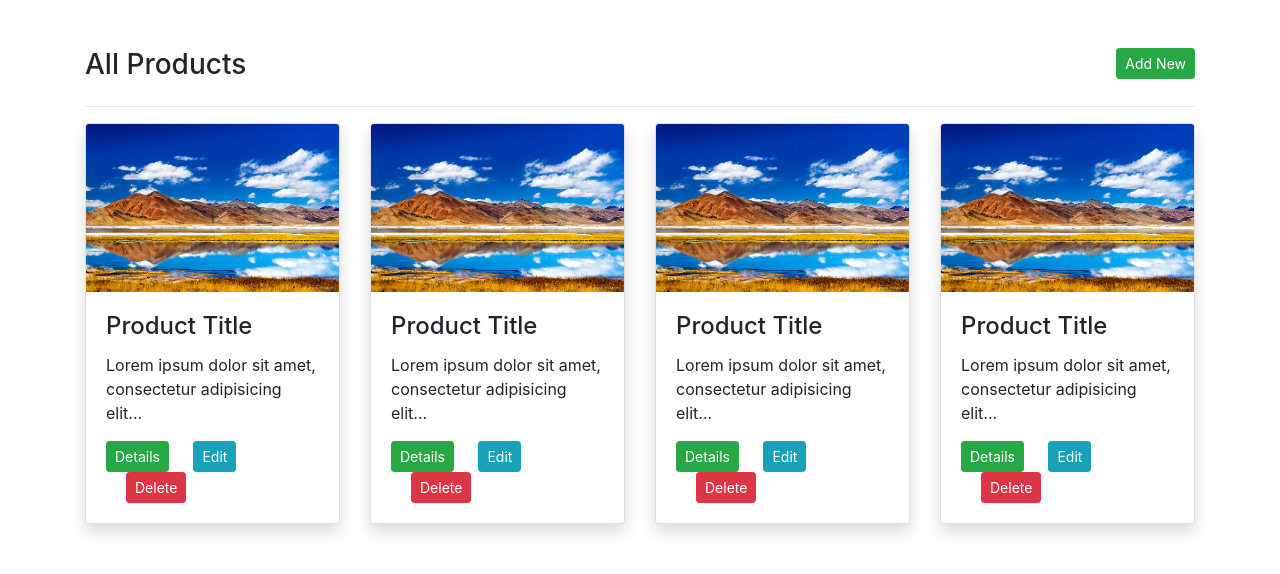
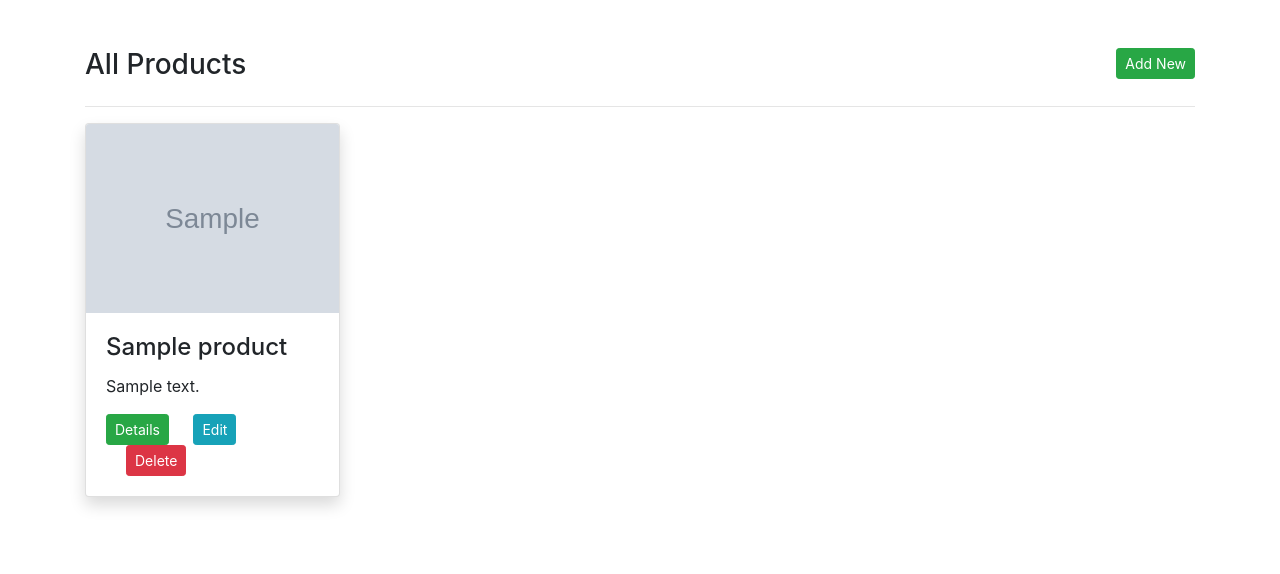
Before and after one commit to Nazmul7989/php_oop_product-upload_with_authentication, a PHP site: page /main.php in a window 1280 px wide. Shown: the top 574 px of the page. Run offline with PHP 8.4, Linux system fonts and the light colour scheme; tables that the repository leaves empty or names only in its code hold one stand-in row (values such as "Sample post"); grey boxes marked "Sample" are stand-in pictures; some libraries are stand-ins or nearby versions.

Commit message:
product show and edit done

```diff
--- a/controller/Product.php
+++ b/controller/Product.php
@@ -1,6 +1,6 @@
 <?php
 
-include 'controller/Connection.php';
+include 'Connection.php';
 $connection = new Connection();
 
 
@@ -27,25 +27,36 @@ class Product{
         $description = trim($_POST['description']);
 
         $unique = date('Y-M-D-H-i-s')."_";
-        $file = $_FILES['image'][0];
+        $file = $_FILES['image']['name'];
         $image = $unique.$file;
         $tempName = $_FILES['image']['tmp_name'];
 
-        move_uploaded_file($tempName,"asset/images/".$image);
+        move_uploaded_file($tempName,"../../asset/images/".$image);
 
         $insertSql = "INSERT INTO `products`(`image`, `name`, `description`) VALUES ('$image','$name','$description')";
         $connection = new Connection();
         $runInsertSql = $connection->runSqlQuery($insertSql);
 
         if ($runInsertSql == true) {
-            header('location:main.php?message=Product added successfully.');
+            header('location:../../main.php?message=Product added successfully.');
+        }else{
+            header('location:add.php?message=Product upload Failed.');
         }
 
     }
 
-    public function editProduct()
+    public function editProduct($id)
     {
 
+        $selectSql = "SELECT * FROM `products` WHERE `id`='$id'";
+        $connection = new Connection();
+        $runSelectSql = $connection->runSqlQuery($selectSql);
+
+        if ($runSelectSql == true) {
+            return $runSelectSql;
+        }else{
+             return false;
+        }
     }
 
     public function updateProduct()
--- a/main.php
+++ b/main.php
@@ -1,7 +1,17 @@
 <?php
 
-include 'controller/Connection.php';
-$connection = new Connection()
+include 'controller/Product.php';
+
+$message = '';
+
+if (isset($_GET['message'])) {
+    $message = $_GET['message'];
+}
+
+$product = new Product();
+
+//select all product
+$selectProduct = $product->index();
 
 
 ?>
@@ -15,9 +25,6 @@ $connection = new Connection()
     <meta name="viewport" content="width=device-width, initial-scale=1, shrink-to-fit=no">
     <title>PHP OPP</title>
 
-    <!--============Font awesome css============-->
-    <!-- <link rel="stylesheet" href="asset/css/all.min.css"> -->
-    <!--   <link rel="stylesheet" href="asset/css/fontawesome.min.css">-->
     <!--==========Bootstrap CSS============-->
     <link rel="stylesheet" href="asset/css/bootstrap.min.css">
     <!--=========Toastr csss========  -->
@@ -37,58 +44,35 @@ $connection = new Connection()
             </div>
             <hr>
 
+            <?php if ($message != '') { ?>
+                <div class="alert alert-success alert-dismissible fade show" role="alert">
+                    <strong><?php echo $message ?></strong>
+                    <button type="button" class="close" data-dismiss="alert" aria-label="Close">
+                        <span aria-hidden="true">&times;</span>
+                    </button>
+                </div>
+            <?php }?>
+
         </div>
     </div>
 
     <div class="row">
-        <div class="col-lg-3 col-md-6 col-sm-12">
-            <div class="card shadow">
-                <img src="asset/images/4-nature-photography-mountain-by-nitin-prabhudesai.jpg" class="card-img-top" alt="">
-                <div class="card-body">
-                    <h4 class="card-title">Product Title</h4>
-                    <p class="card-text">Lorem ipsum dolor sit amet, consectetur adipisicing elit...</p>
-                    <a href="" class="card-link btn btn-success btn-sm">Details</a>
-                    <a href="" class="card-link btn btn-info btn-sm">Edit</a>
-                    <a href="" class="card-link btn btn-danger btn-sm">Delete</a>
+        <?php while ($product = mysqli_fetch_assoc($selectProduct)){?>
+            <div class="col-lg-3 col-md-6 col-sm-12">
+                <div class="card shadow">
+                    <img src="asset/images/<?php echo $product['image']?>" class="card-img-top" alt="">
+                    <div class="card-body">
+                        <h4 class="card-title"><?php echo $product['name']?></h4>
+                        <p class="card-text"><?php echo $product['description']?></p>
+                        <a href="" class="card-link btn btn-success btn-sm">Details</a>
+                        <a href="views/product/edit.php?id=<?php echo $product['id']?>&image=<?php echo $product['image']?>" class="card-link btn btn-info btn-sm">Edit</a>
+                        <a href="main.php?id=<?php echo $product['id']?>&image=<?php echo $product['image']?>" class="card-link btn btn-danger btn-sm">Delete</a>
+                    </div>
                 </div>
             </div>
-        </div>
-        <div class="col-lg-3 col-md-6 col-sm-12">
-            <div class="card shadow">
-                <img src="asset/images/4-nature-photography-mountain-by-nitin-prabhudesai.jpg" class="card-img-top" alt="">
-                <div class="card-body">
-                    <h4 class="card-title">Product Title</h4>
-                    <p class="card-text">Lorem ipsum dolor sit amet, consectetur adipisicing elit...</p>
-                    <a href="" class="card-link btn btn-success btn-sm">Details</a>
-                    <a href="" class="card-link btn btn-info btn-sm">Edit</a>
-                    <a href="" class="card-link btn btn-danger btn-sm">Delete</a>
-                </div>
-            </div>
-        </div>
-        <div class="col-lg-3 col-md-6 col-sm-12">
-            <div class="card shadow">
-                <img src="asset/images/4-nature-photography-mountain-by-nitin-prabhudesai.jpg" class="card-img-top" alt="">
-                <div class="card-body">
-                    <h4 class="card-title">Product Title</h4>
-                    <p class="card-text">Lorem ipsum dolor sit amet, consectetur adipisicing elit...</p>
-                    <a href="" class="card-link btn btn-success btn-sm">Details</a>
-                    <a href="" class="card-link btn btn-info btn-sm">Edit</a>
-                    <a href="" class="card-link btn btn-danger btn-sm">Delete</a>
-                </div>
-            </div>
-        </div>
-        <div class="col-lg-3 col-md-6 col-sm-12">
-            <div class="card shadow">
-                <img src="asset/images/4-nature-photography-mountain-by-nitin-prabhudesai.jpg" class="card-img-top" alt="">
-                <div class="card-body">
-                    <h4 class="card-title">Product Title</h4>
-                    <p class="card-text">Lorem ipsum dolor sit amet, consectetur adipisicing elit...</p>
-                    <a href="" class="card-link btn btn-success btn-sm">Details</a>
-                    <a href="" class="card-link btn btn-info btn-sm">Edit</a>
-                    <a href="" class="card-link btn btn-danger btn-sm">Delete</a>
-                </div>
-            </div>
-        </div>
+
+        <?php }?>
+
     </div>
 </div>
 
@@ -97,9 +81,7 @@ $connection = new Connection()
 <script src="asset/js/jquery-3.5.1.min.js"></script>
 <script src="asset/js/popper.min.js"></script>
 <script src="asset/js/bootstrap.min.js"></script>
-<!--==========Font awesome js==================-->
-<!--    <script src="asset/js/all.min.js"></script>-->
-<!--    <script src="asset/js/fontawesome.min.js"></script>-->
+
 <!--==========Toastr js==================-->
 <!--    <script src="asset/js/toastr.min.js"></script>-->
 
```
Also changed, not shown: views/product/add.php (+25 -2 lines), views/product/edit.php (+19 -4 lines), asset/images/2022-Mar-Thu-07-21-42_7-nature-photography-blue-water-jeffclow.jpg (renamed from asset/images/7-nature-photography-blue-water-jeffclow.jpg), asset/images/2022-Mar-Thu-07-21-54_351300.jpg (added), asset/images/2022-Mar-Thu-07-30-12_wallpaperflare.com_wallpaper (2).jpg (added), asset/images/3-nature-photography-cherry-tree.jpg (deleted), asset/images/351258.jpg (deleted), asset/images/351259.jpg (deleted), asset/images/351261 (1).jpg (deleted), asset/images/4-nature-photography-mountain-by-nitin-prabhudesai.jpg (deleted).
